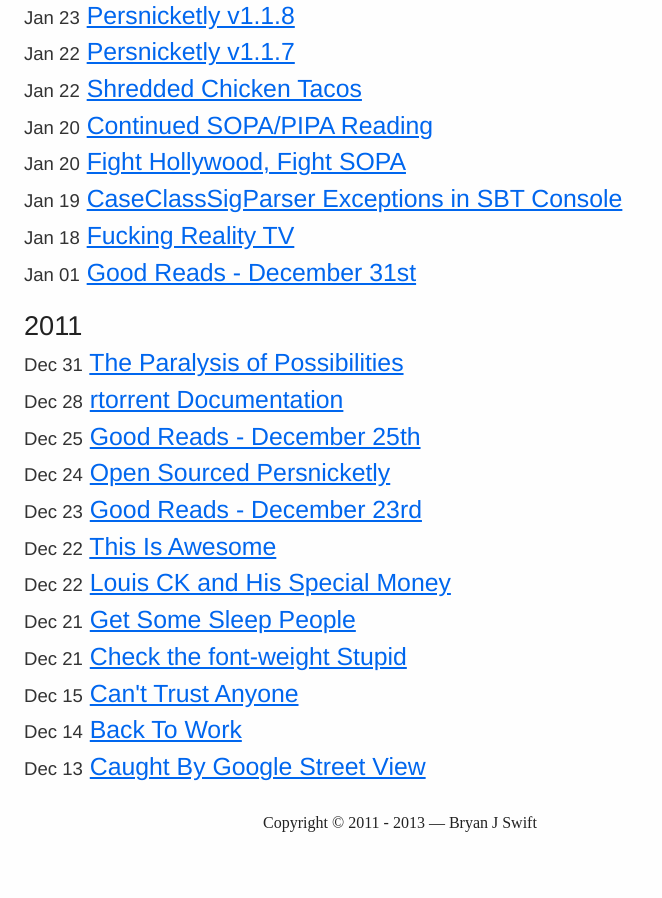
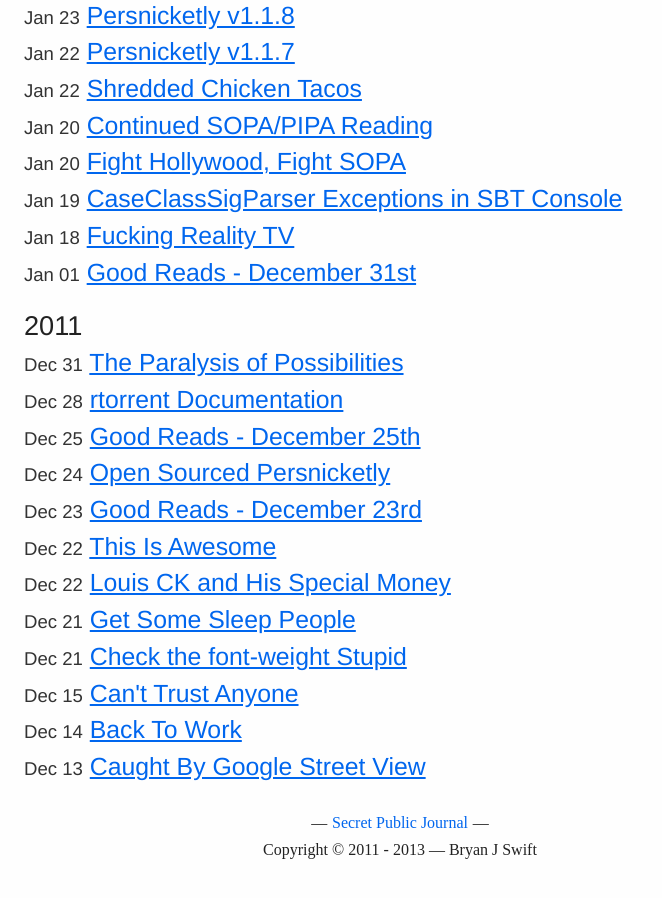
Before and after one commit to bryanjswift/bryanjswift.github.com, a Jekyll site: the page built from index.html, in a window 1280 px wide and 900 px high, scrolled down 2191 px. Shown: the whole window, without its empty margins (0-662 px from the left). Built offline with Jekyll 4.4.1, drawn with Linux system fonts in a browser that asks for light colours; before the commit the page ends 3063 px from its top, so only the background shows below that; some of the changed lines change nothing that is shown.

Commit message:
Show the link to journal

```diff
--- a/_includes/footer.html
+++ b/_includes/footer.html
@@ -1,6 +1,4 @@
-{% comment unless page.subtitle %}
 <section id="journal">
   <p class="decorated"><a href="/journal/" rel="nofollow">Secret Public Journal</a></p>
 </section>
-{% endcomment %}
 <p class="copyright">Copyright &copy; 2011 - {{ site.time | date: "%Y" }} &#8212; {{ site.author }}</p>
```
